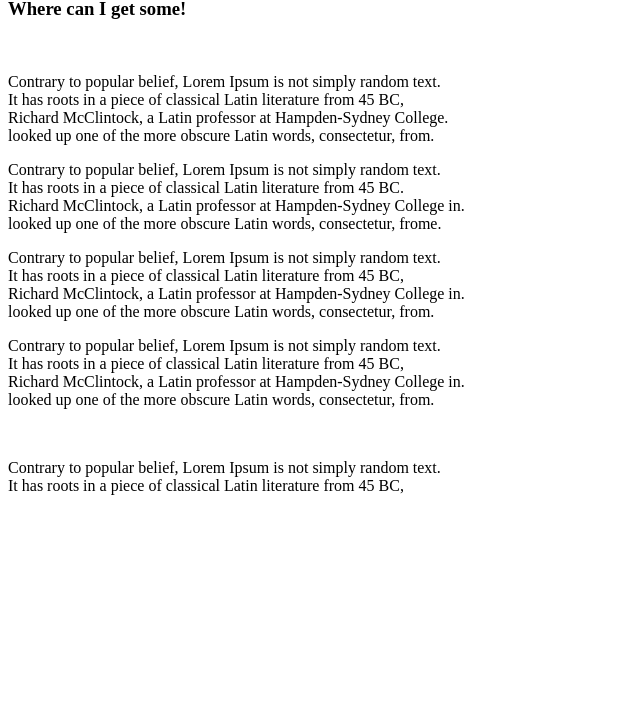
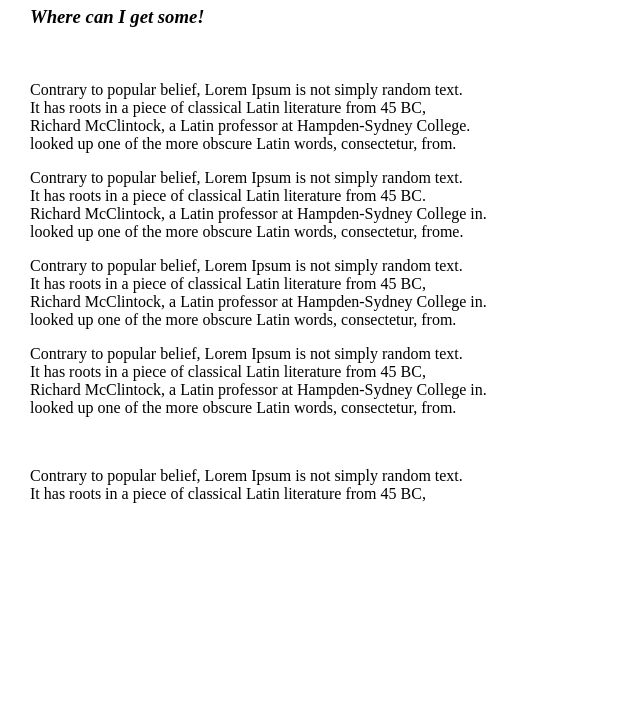
Before and after one commit to OksanaBashlachova/nauka-gita, a plain HTML site: page index.html in a window 1280 px wide. Shown: the part 82-800 px from the top of the page, without its empty margins (0-640 px from the left). Drawn offline with Linux system fonts and the light colour scheme.

Commit message:
Add style for html page

```diff
--- a/index.html
+++ b/index.html
@@ -5,6 +5,7 @@
     <meta http-equiv="X-UA-Compatible" content="IE=edge">
     <meta name="viewport" content="width=device-width, initial-scale=1.0">
     <title>Module 3</title>
+    <link rel="stylesheet" href="style.css">
 </head>
 <body>
 
@@ -14,7 +15,7 @@
                 Where does it come from?
             </h1>
             <h3>
-                Where can I get some!
+                <span>Where can I get some!</span>
             </h3><br>
 
         </div>
--- a/style.css
+++ b/style.css
@@ -0,0 +1,10 @@
+/* body*/
+
+body {
+    margin: 30px 30px 30px 30px;
+}
+
+
+.page-title span {
+    font-style: oblique;
+}
```
